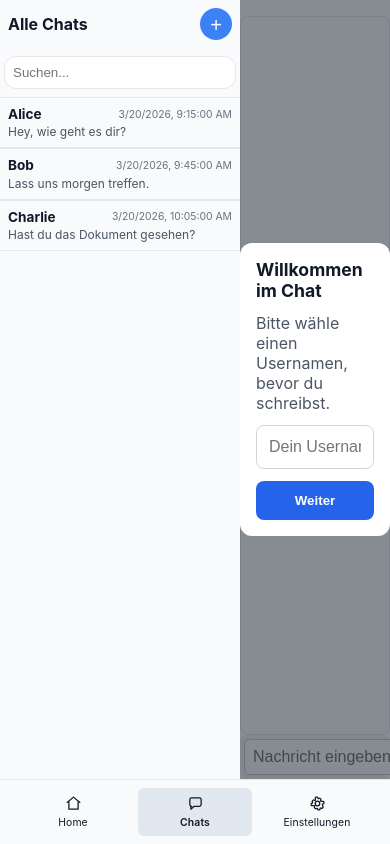
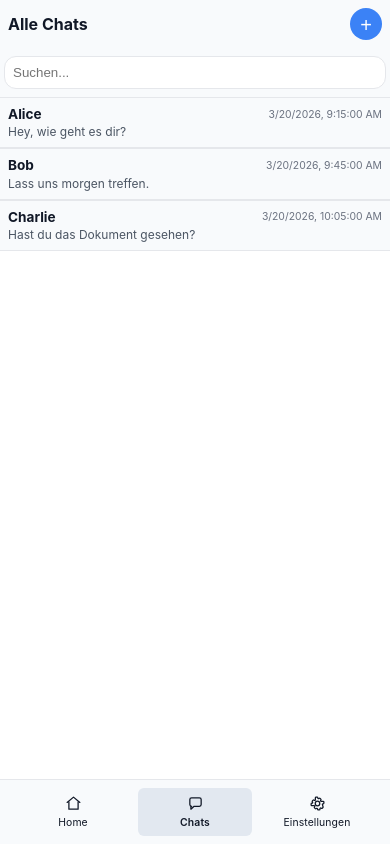
Before and after one commit to Nitoh/playground, a Nuxt app in the folder apps/chat-ui/: page /chat in a window 390 px wide. Built offline with nearby package versions, Linux system fonts and the light colour scheme.

Commit message:
useChat data and mobile chat layout

```diff
--- a/apps/chat-ui/app/components/chat/ChatList.vue
+++ b/apps/chat-ui/app/components/chat/ChatList.vue
@@ -10,7 +10,8 @@
             <input v-model="searchQuery" type="text" placeholder="Suchen..." class="searchbar" />
         </div>
 
-        <div v-for="chat in filteredChats" :key="chat.id" class="chat-box" @click="() => openChat(chat)">
+        <div v-for="chat in filteredChats" :key="chat.id" class="chat-box"
+            :class="{ 'chat-box-active': chat.id === props.activeChatId }" @click="() => openChat(chat)">
             <div class="top-row">
                 <div class="chat-name">{{ chat.name }}</div>
                 <div class="chat-timestamp">{{ chat.timestamp.toLocaleString() }}</div>
@@ -40,6 +41,7 @@ import type { User } from '~/types/user';
 
 const props = defineProps<{
     chatList: Chat[];
+    activeChatId: number | null;
 }>();
 
 const emit = defineEmits<{
@@ -48,7 +50,6 @@ const emit = defineEmits<{
 }>();
 
 const searchQuery = ref('');
-const selectedChat = ref<Chat | null>(null);
 const isNewChatModalOpen = ref(false);
 
 const filteredChats = computed(() => {
@@ -69,12 +70,12 @@ const newChat = () => {
 }
 
 const openChat = (chat: Chat) => {
-    selectedChat.value = chat;
     emit('open-chat', chat);
 };
 
 const openChatFromUser = (user: User) => {
     emit('open-chat-from-user', user);
+    isNewChatModalOpen.value = false;
 };
 </script>
 
@@ -136,6 +137,11 @@ const openChatFromUser = (user: User) => {
 
 .chat-box:hover {
     background: #eef2f7;
+}
+
+.chat-box-active {
+    background: #dbeafe;
+    border-left: 3px solid #2563eb;
 }
 
 .top-row {
--- a/apps/chat-ui/app/composables/useChat.ts
+++ b/apps/chat-ui/app/composables/useChat.ts
@@ -1,30 +1,71 @@
 // composables/useChat.ts
 import { ref, computed } from 'vue'
-import type { Chat, User, Message } from '~/types'
+import type { Chat } from '~/types/chat'
+import type { User } from '~/types/user'
+import type { Message } from '~/types/message'
+import chatData from '~/database/chatData.json'
+import userData from '~/database/userData.json'
 
 export function useChat() {
     // State halten
-    const chats = ref<Chat[]>([])
-    const users = ref<User[]>([])
+    const chats = ref<Chat[]>(
+        chatData.map((chat) => ({
+            ...chat,
+            timestamp: new Date(chat.timestamp)
+        }))
+    )
+    const users = ref<User[]>([...userData])
     const messagesByChatId = ref<Record<number, Message[]>>({})
     const activeChatId = ref<number | null>(null)
 
-    // Methoden
-    const openOrCreateChat = (userId: number) => {
-        // Deterministische ID erzeugen
-        // Prüfen ob Chat existiert
-        // Wenn nein: anlegen
-        // activeChatId setzen
+    const getCurrentMessages = computed(() => {
+        if (activeChatId.value === null) {
+            return []
+        }
+        return messagesByChatId.value[activeChatId.value] ?? []
+    })
+
+    const createChatId = (userId: number) => {
+        // Vereinfachung: Chat-ID = User-ID
+        return userId
     }
 
-    const addMessage = (chatId: number, senderId: number, text: string) => {
-        // Message in messagesByChatId[chatId] hinzufügen
-        // Chat's lastMessage aktualisieren
+    const openOrCreateChat = (userId: number) => {
+        const chatId = createChatId(userId)
+        let chat = chats.value.find((c) => c.id === chatId)
+
+        if (!chat) {
+            chat = {
+                id: chatId,
+                name: users.value.find((u) => u.id === userId)?.name || 'Unbekannt',
+                description: '',
+                lastMessage: '',
+                timestamp: new Date()
+            }
+            chats.value.push(chat)
+        }
+
+        activeChatId.value = chatId
+        return chat
     }
 
-    const getCurrentMessages = computed(() => {
-        // Gibt Messages vom activeChat oder []
-    })
+    const addMessage = (chatId: number, text: string, sender: Message['sender']) => {
+        if (!messagesByChatId.value[chatId]) {
+            messagesByChatId.value[chatId] = []
+        }
+
+        messagesByChatId.value[chatId].push({
+            id: Date.now(),
+            text,
+            sender
+        })
+
+        const chat = chats.value.find((c) => c.id === chatId)
+        if (chat) {
+            chat.lastMessage = text
+            chat.timestamp = new Date()
+        }
+    }
 
     // Zurückgeben, was Komponenten brauchen
     return {
--- a/apps/chat-ui/app/database/userData.json
+++ b/apps/chat-ui/app/database/userData.json
@@ -1,19 +1,19 @@
 [
     {
-        "id": 1,
-        "name": "Alice",
+        "id": 10,
+        "name": "Frank",
         "status": "Available",
         "isOnline": true
     },
     {
-        "id": 2,
-        "name": "Bob",
+        "id": 20,
+        "name": "Joe",
         "status": "Busy",
         "isOnline": false
     },
     {
-        "id": 3,
-        "name": "Charlie",
+        "id": 30,
+        "name": "Robert",
         "status": "Away",
         "isOnline": true
     }
--- a/apps/chat-ui/app/pages/chat.vue
+++ b/apps/chat-ui/app/pages/chat.vue
@@ -1,12 +1,18 @@
 <template>
     <div class="chat-grid">
-        <ChatList :chatList="chats" @open-chat="handleOpenChat" @open-chat-from-user="openChatFromUser" />
+        <div class="chat-list-pane" :class="{ 'mobile-hidden': selectedChat }">
+            <ChatList :chatList="chats" :activeChatId="activeChatId" @open-chat="handleOpenChat"
+                @open-chat-from-user="openChatFromUser" />
+        </div>
 
-        <div class="chat-page">
+        <div class="chat-page" :class="{ 'mobile-only-chat': selectedChat, 'mobile-hidden': !selectedChat }">
+            <div class="mobile-chat-nav">
+                <button class="back-btn" type="button" @click="goBackToChatList">←</button>
+            </div>
             <ChatHeader :name="selectedChat?.name" :description="selectedChat?.description" />
 
             <div class="messages-area">
-                <MessageList :messages="messages" />
+                <MessageList :messages="getCurrentMessages" />
             </div>
 
             <div class="input-area">
@@ -33,30 +39,29 @@ import { onMounted, ref } from 'vue';
 import MessageList from '~/components/chat/messageList.vue';
 import ChatHeader from '~/components/chat/chatHeader.vue';
 import ChatInput from '~/components/chat/chatInput.vue';
-import type { Message } from '~/types/message';
 import { type Chat } from '~/types/chat';
 import type { User } from '~/types/user';
-import sampleChats from '~/database/chatData.json';
 
-const messages = ref<Message[]>([]);
 const username = ref('');
 const usernameInput = ref('');
 const usernameError = ref('');
 const showUsernameModal = ref(false);
 const selectedChat = ref<Chat | null>(null);
 
+const { chats, openOrCreateChat, activeChatId, getCurrentMessages, addMessage } = useChat();
+
 const USERNAME_STORAGE_KEY = 'chat_username';
 
-const users = ref<User[]>([
-    { id: 1, name: 'Alice', status: 'online', isOnline: true },
-    { id: 2, name: 'Bob', status: 'offline', isOnline: false },
-    { id: 3, name: 'Charlie', status: 'online', isOnline: true }
-]);
+// const users = ref<User[]>([
+//     { id: 1, name: 'Alice', status: 'online', isOnline: true },
+//     { id: 2, name: 'Bob', status: 'offline', isOnline: false },
+//     { id: 3, name: 'Charlie', status: 'online', isOnline: true }
+// ]);
 
-const chats = ref<Chat[]>(sampleChats.map(chat => ({
-    ...chat,
-    timestamp: new Date(chat.timestamp)
-})));
+// const chats = ref<Chat[]>(sampleChats.map(chat => ({
+//     ...chat,
+//     timestamp: new Date(chat.timestamp)
+// })));
 
 onMounted(() => {
     const stored = localStorage.getItem(USERNAME_STORAGE_KEY)?.trim() ?? '';
@@ -83,31 +88,28 @@ const saveUsername = () => {
 };
 
 const handleSendMessage = (message: string) => {
-    if (!username.value) return;
+    if (!username.value || activeChatId.value === null) return;
 
-    messages.value.push({ id: messages.value.length + 1, text: message, sender: 'user' });
+    const chatId = activeChatId.value;
+    addMessage(chatId, message, 'user');
 
     setTimeout(() => {
-        messages.value.push({
-            id: Date.now() + 1,
-            text: 'Antwort von der anderen Seite',
-            sender: 'bot'
-        });
+        addMessage(chatId, 'Antwort von der anderen Seite', 'bot');
     }, 400);
 };
 
 const handleOpenChat = (chat: Chat) => {
     selectedChat.value = chat;
+    activeChatId.value = chat.id;
 };
 
 const openChatFromUser = (user: User) => {
-    selectedChat.value = {
-        id: user.id,
-        name: user.name,
-        description: '',
-        lastMessage: '',
-        timestamp: new Date()
-    };
+    selectedChat.value = openOrCreateChat(user.id);
+};
+
+const goBackToChatList = () => {
+    selectedChat.value = null;
+    activeChatId.value = null;
 };
 </script>
 
@@ -116,6 +118,10 @@ const openChatFromUser = (user: User) => {
     display: grid;
     grid-template-columns: 240px 1fr;
     height: 100%;
+}
+
+.chat-list-pane {
+    min-width: 0;
 }
 
 .chat-page {
@@ -143,6 +149,23 @@ const openChatFromUser = (user: User) => {
     flex-shrink: 0;
     padding-bottom: env(safe-area-inset-bottom);
     background: #fff;
+}
+
+.mobile-chat-nav {
+    display: none;
+    align-items: center;
+    padding: 0.35rem 0.5rem 0;
+    background: #fff;
+}
+
+.back-btn {
+    border: none;
+    background: transparent;
+    font-size: 1.5rem;
+    line-height: 1;
+    color: #1f2937;
+    cursor: pointer;
+    padding: 0.25rem 0.5rem;
 }
 
 .username-overlay {
@@ -198,4 +221,28 @@ const openChatFromUser = (user: User) => {
     font-weight: 600;
     cursor: pointer;
 }
+
+@media (max-width: 768px) {
+    .chat-grid {
+        display: block;
+        height: 100%;
+    }
+
+    .chat-list-pane,
+    .chat-page {
+        height: 100%;
+    }
+
+    .mobile-hidden {
+        display: none;
+    }
+
+    .mobile-only-chat {
+        display: flex;
+    }
+
+    .mobile-chat-nav {
+        display: flex;
+    }
+}
 </style>
```
